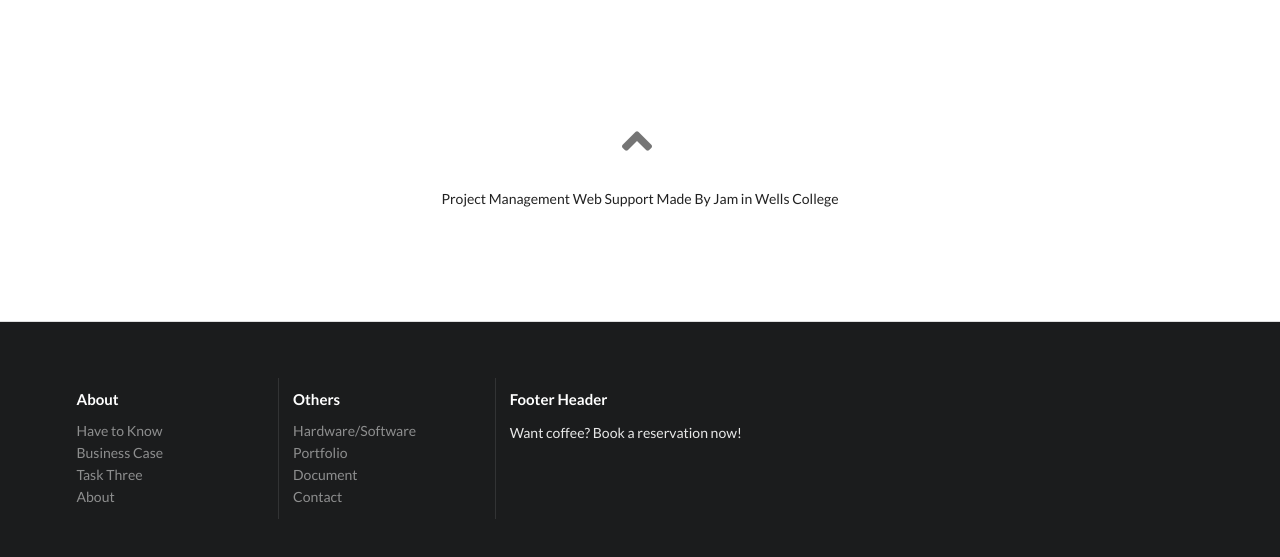
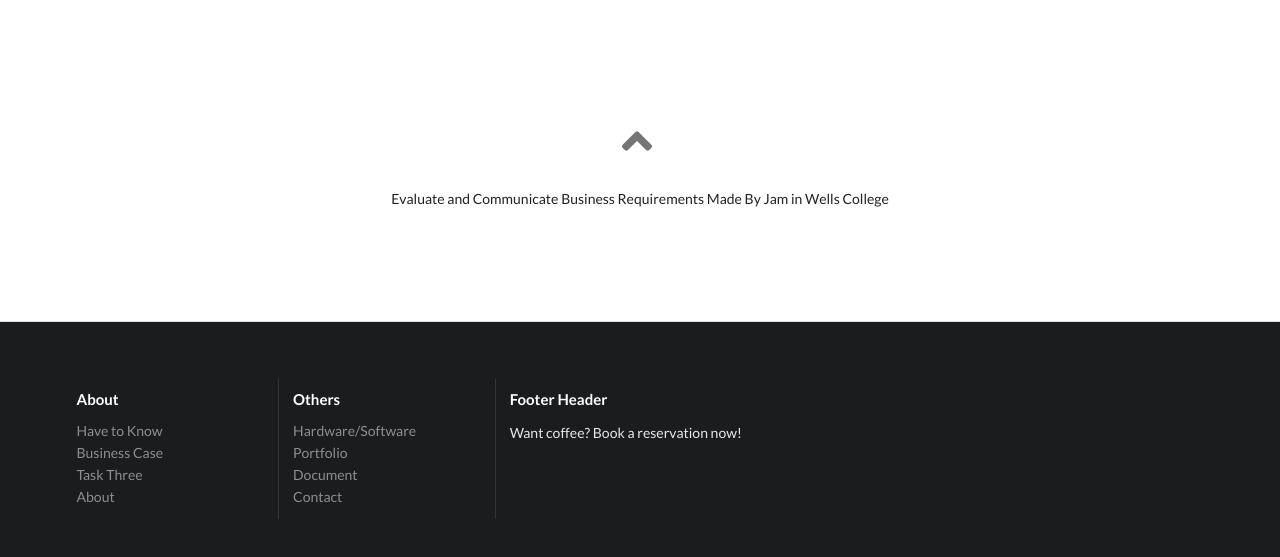
Before and after one commit to jamgen0324/ecbr, a plain HTML site: page index.html in a window 1280 px wide. Shown: the part 8659-9216 px from the top of the page. Drawn offline with nearby package versions, Linux system fonts and the light colour scheme.

Commit message:
Update index.html

```diff
--- a/index.html
+++ b/index.html
@@ -930,7 +930,7 @@
                 </button>
             </a>
             <br />
-            Project Management Web Support Made By Jam in Wells College
+            Evaluate and Communicate Business Requirements Made By Jam in Wells College
         </div>
 
         <div class="ui inverted vertical footer segment">
```
